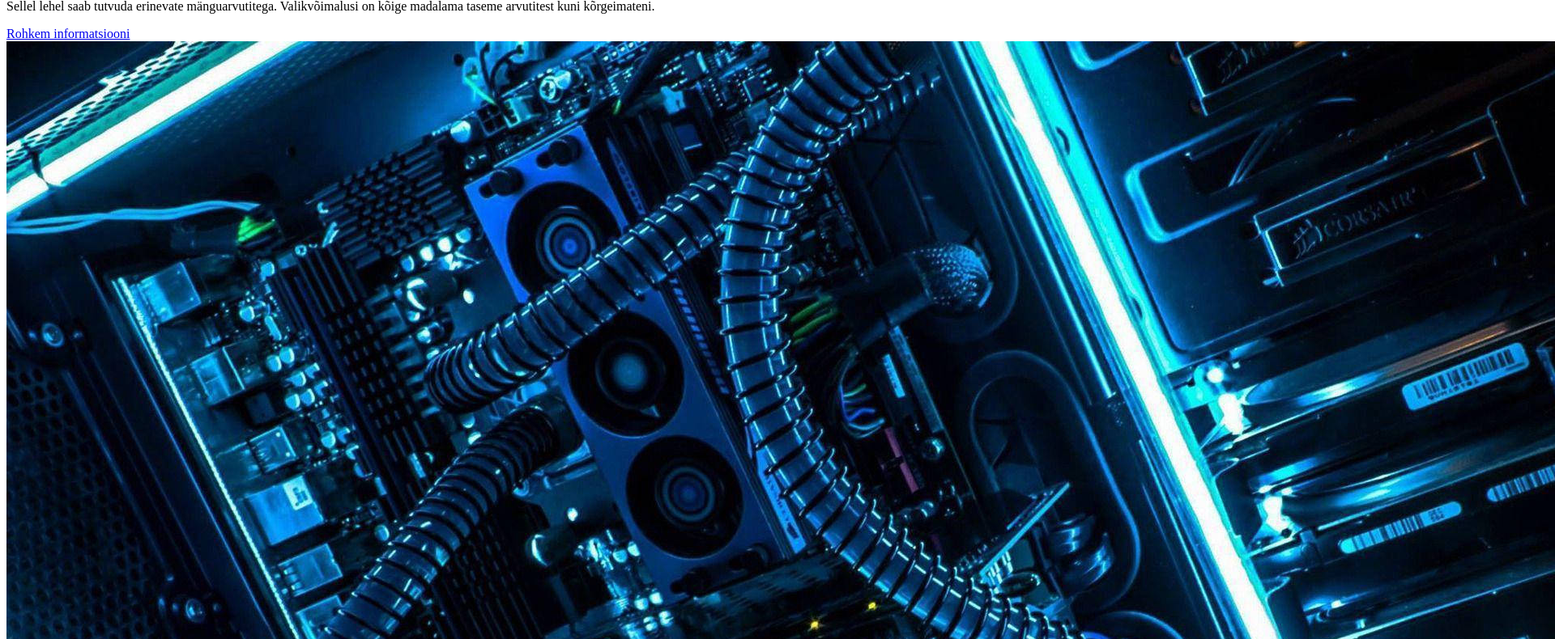
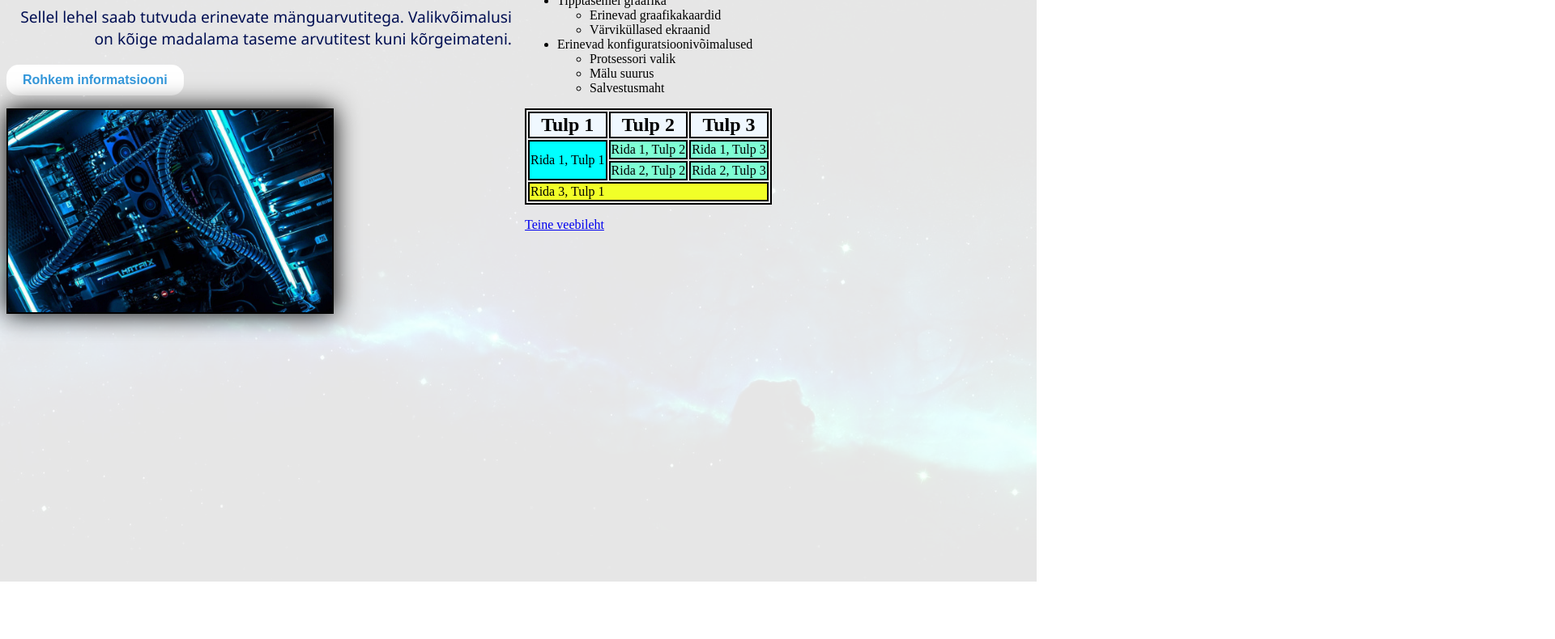
Before and after one commit to sandersirge/SE23, a plain HTML site: page index.html in a window 1280 px wide. Shown: the part 81-871 px from the top of the page at 81% size, 1920 px wide, since content can reach past the window. After the commit the page ends 800 px from the top, so only its background shows below. Drawn offline with Linux system fonts and the light colour scheme.

Commit message:
Uuendus valminud veebilehele

```diff
--- a/index.html
+++ b/index.html
@@ -8,9 +8,12 @@
 </head>
 <body>
     <h1 class="esimenepealkiri">Mänguarvutid</h1>
-    <p>Sellel lehel saab tutvuda erinevate mänguarvutitega. Valikvõimalusi on kõige madalama taseme arvutitest kuni kõrgeimateni.</p>
+    <p class="paragrahv">Sellel lehel saab tutvuda erinevate mänguarvutitega. Valikvõimalusi on kõige madalama taseme arvutitest kuni kõrgeimateni.</p>
 
-    <a href="https://manguarvutid.ee/" target="_blank">Rohkem informatsiooni</a>
+    <a href="https://manguarvutid.ee/" target="_blank" class="button-link">
+        <button class="info-button">Rohkem informatsiooni</button>
+    </a>
+    <p></p>
     <img src="arvuti.jpg" alt="Illustratsioon mänguarvutitest">
     <h2>Mänguarvutite omadused</h2>
     <ul>
@@ -30,24 +33,25 @@
         </li>
     </ul>
     <table>
-        <tr>
+        <tr class="päis">
             <th>Tulp 1</th>
             <th>Tulp 2</th>
             <th>Tulp 3</th>
         </tr>
-        <tr>
-            <td rowspan="2">Rida 1, Tulp 1</td>
+        <tr class="rida1">
+            <td rowspan="2" id="suurkast">Rida 1, Tulp 1</td>
             <td>Rida 1, Tulp 2</td>
             <td>Rida 1, Tulp 3</td>
         </tr>
-        <tr>
+        <tr class="rida1">
             <td>Rida 2, Tulp 2</td>
             <td>Rida 2, Tulp 3</td>
         </tr>
-        <tr>
+        <tr class="rida2">
             <td colspan="3">Rida 3, Tulp 1</td>
         </tr>
     </table>
+    <p></p>
     <a href="index2.html">Teine veebileht</a>
 </body>
 </html>
--- a/style.css
+++ b/style.css
@@ -1,10 +1,72 @@
 .esimenepealkiri {
     color: red;
     font: bold;
+    font-size: 32px;
     font-style: italic;
     font-family: 'Franklin Gothic Medium';
 }
 
-table, th, td{
+table, th, td {
     border: 2px solid;
 }
+
+img {
+    width: 400px;
+    height: auto;
+    border: 2px solid;
+    box-shadow: 0 0 30px rgba(0, 0, 0, 1);
+}
+
+.paragrahv {
+    color: rgb(0, 15, 83);
+    font-size: larger;
+    font-family: 'Segoe UI', Tahoma, Geneva, Verdana, sans-serif;
+    text-align: right;
+}
+
+.päis {
+    background-color:aliceblue;
+    font-size: x-large;
+}
+#suurkast {
+    background-color: aqua;
+}
+
+.rida1 {
+    background-color: aquamarine;
+}
+
+.rida2 {
+    background-color: rgb(241, 255, 40);
+}
+
+body {
+    columns: 2;
+    background: url('taustapilt.jpg');
+    background-color: rgba(255, 255, 255, 0.9);
+    background-blend-mode: overlay;
+}
+
+a.button-link {
+    text-decoration: none;
+    display: inline-block;
+}
+
+button.info-button {
+    background-color: #fff;
+    color: #3498db;
+    padding: 10px 20px;
+    font-size: 16px;
+    font-weight: bolder;
+    border: none;
+    cursor: pointer;
+    transition: background-color 0.3s, color 0.3s, transform 0.3s;
+    border-radius: 15px;
+}
+
+button.info-button:hover {
+    background-color: #2980b9;
+    font-weight: bold;
+    color: #fff;
+    transform: scale(1.02);
+}
```
Also changed, not shown: taustapilt.jpg (added).
